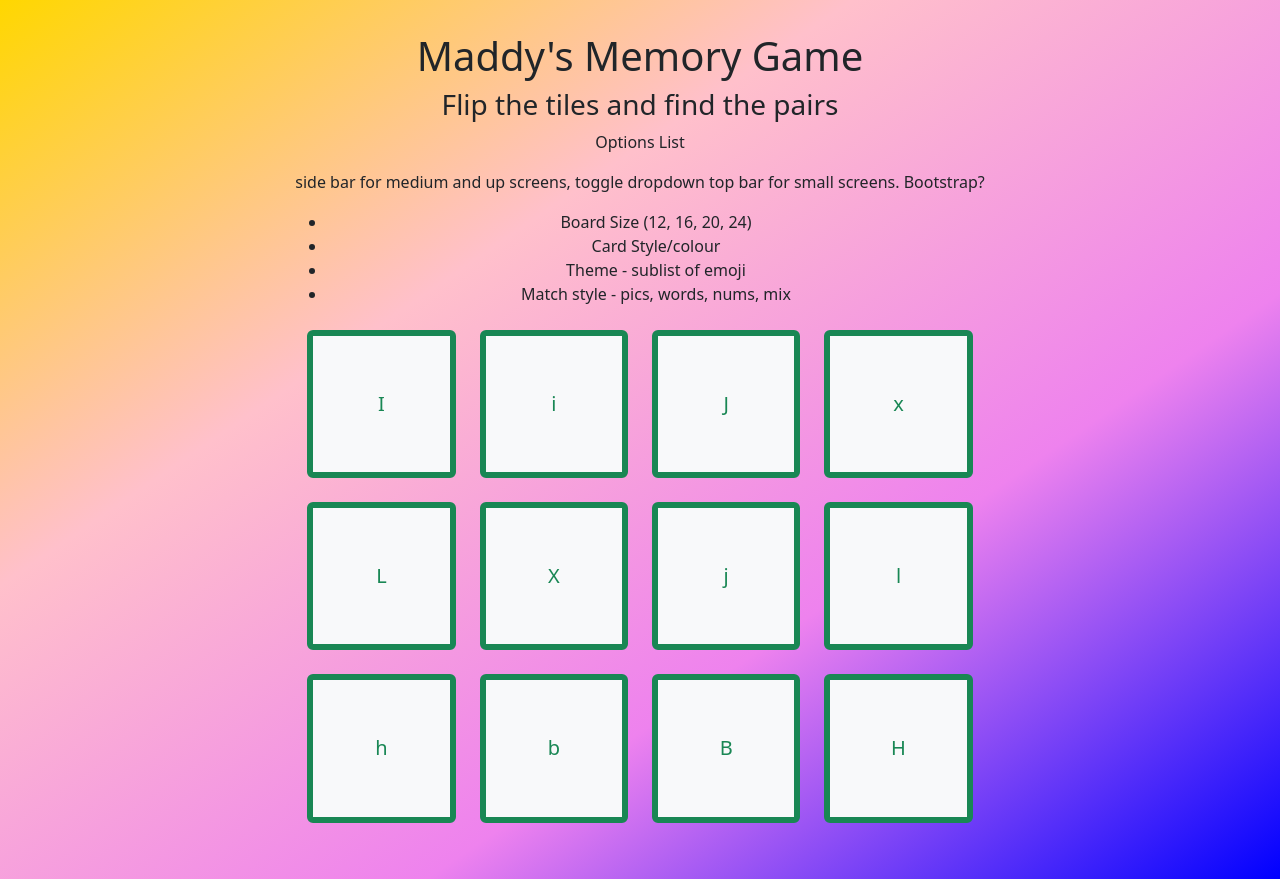
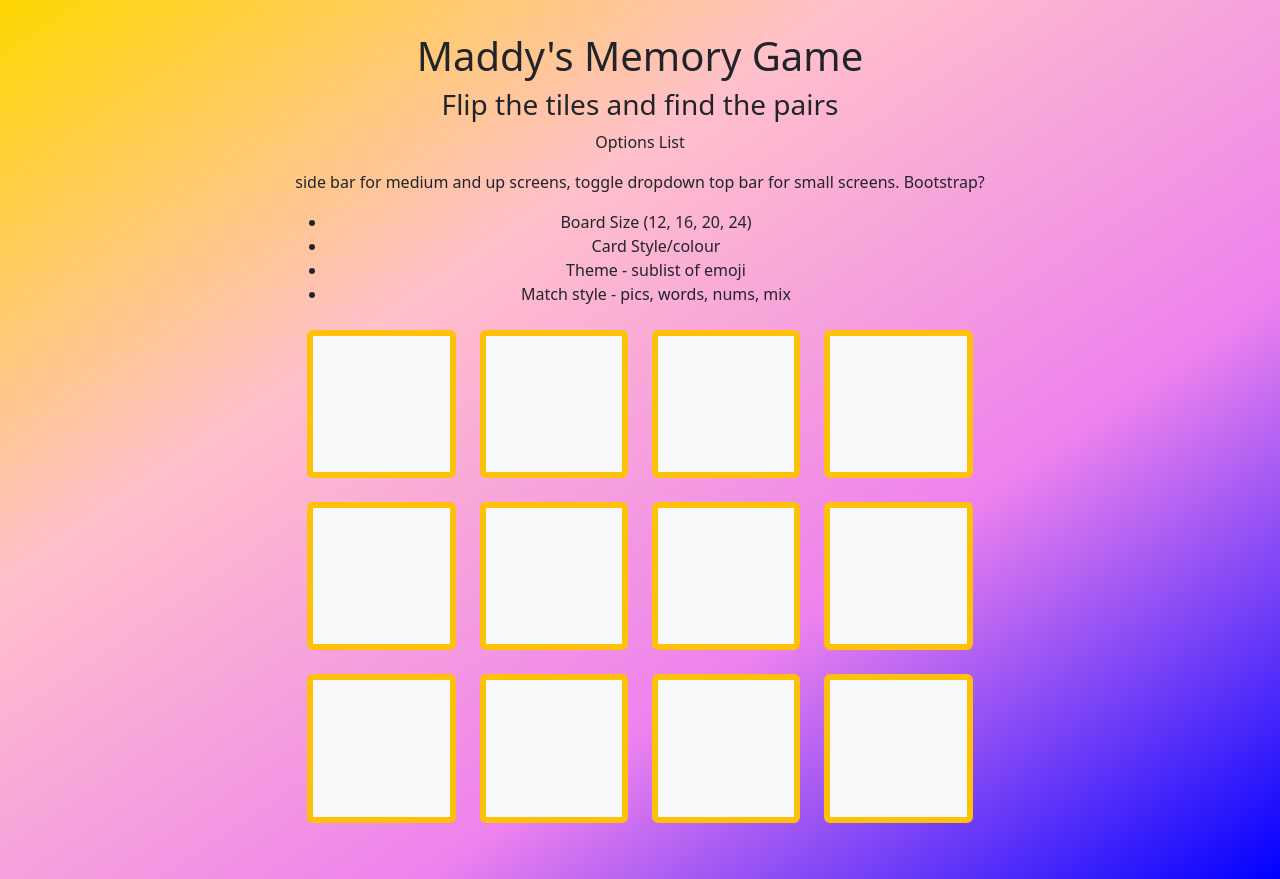
Before and after one commit to ClaireBCodes/memoryGame, a React (Vite) app in the folder Memory/: page / in a window 1280 px wide. Built offline with nearby package versions, Linux system fonts and the light colour scheme; a web font is replaced by a local one.

Commit message:
its alive!

```diff
--- a/Memory/src/components/BootstrapTile.jsx
+++ b/Memory/src/components/BootstrapTile.jsx
@@ -5,18 +5,33 @@ import { GameLogicContext } from "../context/GameLogic"; // Import the click han
 export function BootstrapTile({ tile }) {
   const { handleTileClick } = useContext(GameLogicContext); // Get the click handler from context
 
-  //const shownSymbol = tile.flipped || tile.matched ? tile.tile[tile.display] : "?"; // Show the symbol if flipped or matched, otherwise show a placeholder
   // tile.display gives the type of symbol to display
   // tile.matched is true if the tile has been matched
   // tile.flipped is true if the tile has been flipped
   // tile.tile[tile.display] is what displays on the tile
   const shownSymbol = tile.tile[tile.display];
 
+  // Determine background color
+  let backgroundColor = "#f8f9fa"; // default flipped color
+  let borderColor = "#198754"; // default green border
+  let textOpacity = 1; // default full visibility
+
+  if (!tile.flipped) {
+    backgroundColor = "#fff3cd"; // light yellow for unflipped
+    borderColor = "#ffc107"; // yellow border
+    textOpacity = 0; // hide symbol
+  }
+  else if (tile.matched) {
+    backgroundColor = "#fff3cd"; // light yellow for matched
+    borderColor = "#ffd700";
+    textOpacity = 0.4; // paler symbol
+  }
+
   return (
     <div style={{ position: "relative", width: "100%", paddingTop: "100%" }}>
       <Card
         bg="light"
-        className="border-success text-center"
+        className= "text-center"
         style={{
           position: "absolute",
           top: 0,
@@ -24,13 +39,19 @@ export function BootstrapTile({ tile }) {
           width: "100%",
           height: "100%",
           border: "6px solid", // custom green border
-          backgroundColor: "#f8f9fa", // Bootstrap light bg
+          backgroundColor: backgroundColor, // Bootstrap light bg
+          borderColor: borderColor, // custom green border
           color: "#198754", // Bootstrap success green
         }}
         onClick={() => handleTileClick(tile)}
       >
         <Card.Body className="d-flex justify-content-center align-items-center p-0">
-          <Card.Title className="w-100 m-0">{shownSymbol}</Card.Title>
+          <Card.Title
+            className="w-100 m-0"
+            style={{ opacity: textOpacity, transition: "opacity 0.3s" }}
+          >
+            {shownSymbol}
+          </Card.Title>
         </Card.Body>
       </Card>
     </div>
--- a/Memory/src/components/Gridof12.jsx
+++ b/Memory/src/components/Gridof12.jsx
@@ -5,17 +5,13 @@ import { GameLogicContext } from "../context/GameLogic";
 
 export function Gridof12() {
   const { tileState } = React.useContext(GameLogicContext);
-  console.log("Gridof12 tileState:", tileState);
-  // const { tile, display, isFlipped, isMatched } = tileState
-  ///deconstruct tileState into tile, symbol, isFlipped, isMatched
 
   //would like this just to handeaqdle the display of the tiles
   //will have 12, 16 and 20 as the options
   //if screen narrow, will display longer axis vertically
 
   //will call gameLogic with the size of the board and the match option
-  // gameLogic will return the list of tiles to display as ??
-  //
+  // gameLogic will return the list of tiles to display
 
   return (
     <Container className="mt-4">
--- a/Memory/src/context/gameLogic.jsx
+++ b/Memory/src/context/gameLogic.jsx
@@ -1,5 +1,5 @@
 import React from "react";
-import { useState, useEffect } from "react";
+import { useState } from "react";
 import { getSets } from "../tools/getSets";
 import { shuffleCards } from "../tools/shuffleCards";
 import alphabet from "../data/alphabet.json";
@@ -10,6 +10,8 @@ const matchTypes = ["upperCase", "lowerCase", "word", "emoji"];
 
 export function GameLogic({ boardSize, children }) {
   //board setup - only run once at the start of the game
+
+  // TODO (Josh): Everything between here and startingBoard can be pulled out into a function.
   const sets = getSets(alphabet, boardSize / 2); // small array of objects back
   const cards1 = sets.map((set) => ({
     tile: set,
@@ -32,19 +34,23 @@ export function GameLogic({ boardSize, children }) {
     if (tile.matched || tile.flipped) {
       return; // Ignore clicks on matched or already flipped tiles
     }
+
+    // TODO (Josh): Doing `map` for this logic is not efficient, and suggests you should be using a different data structure.
+    // Try making the board an Object or a Map, keyed by the ID of the tile.
+    // https://developer.mozilla.org/en-US/docs/Web/JavaScript/Reference/Global_Objects/Map
     if (!firstPick) {
-      setFirstPick(tile.tile); // Store the first picked tile
+      console.log("First pick:", tile.tile);
+      setFirstPick(tile); // Store the first picked whole tile
       setTileState((prevState) =>
-        prevState.map((t) =>
-          t.tile === tile.tile ? { ...t, flipped: true } : t
-        )
+        prevState.map((t) => (t === tile ? { ...t, flipped: true } : t))
       );
     } else {
       // Second pick logic
       const secondPick = tile;
+      console.log("Second pick:", secondPick.tile);
       setTileState((prevState) =>
         prevState.map((t) => {
-          if (t.tile === firstPick.tile || t.tile === secondPick.tile) {
+          if (t === firstPick || t === secondPick) {
             return { ...t, flipped: true };
           }
           return t;
@@ -52,7 +58,7 @@ export function GameLogic({ boardSize, children }) {
       );
 
       // Check for a match
-      if (firstPick.tile.value === secondPick.tile.value) {
+      if (firstPick.tile.id === secondPick.tile.id) {
         // Mark both as matched
         setTileState((prevState) =>
           prevState.map((t) =>
@@ -78,13 +84,6 @@ export function GameLogic({ boardSize, children }) {
     }
   };
 
-  // need to do the matching logic
-  // pick first card, store value in state - grid of 12 or context?
-  // pick second card, check if the card value is in the same bracket as the first card
-  // if it is, mark both as matched
-  // update state for both cards as matched - what level state do I store this on? Card level?
-  // pass it down to card at the time of sending the flip bac
-
   return (
     <GameLogicContext.Provider value={{ tileState, handleTileClick }}>
       {children}
```
Also changed, not shown: Memory/src/index.css (+11 -0 lines).
